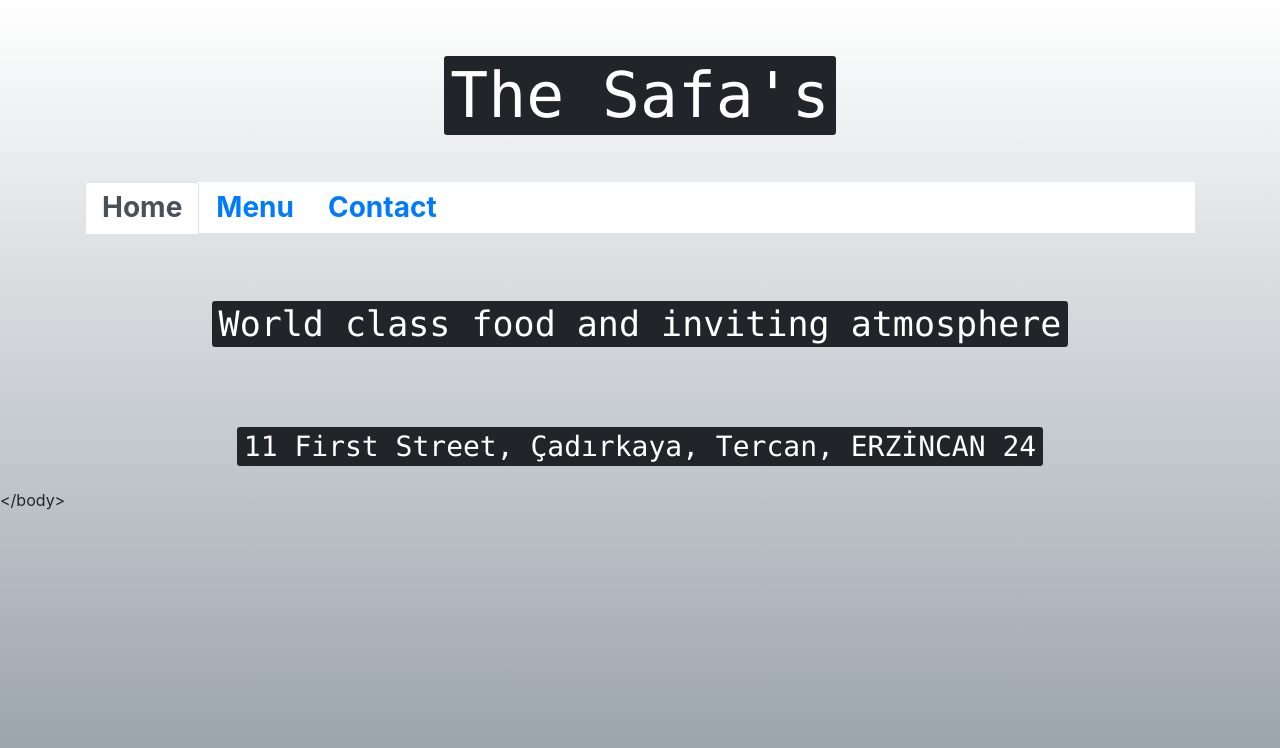
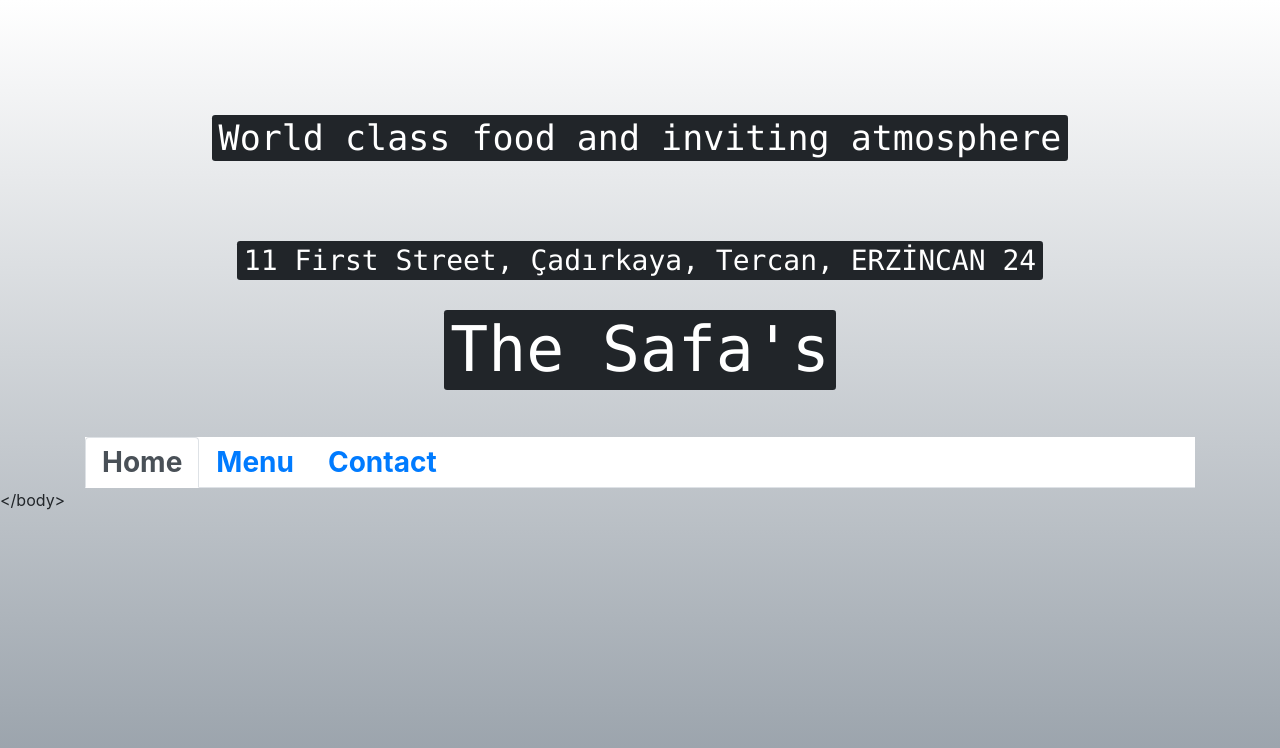
Before and after one commit to SafaErden/Restaurant-Page, a website built with webpack: page dist/index.html in a window 1280 px wide. Built offline with nearby package versions, Linux system fonts and the light colour scheme; files whose address does not match are found by name.

Commit message:
create navbar with only JS

```diff
--- /dev/null
+++ b/src/header.js
@@ -0,0 +1,33 @@
+const createNav = () => {
+	var mainTitle = document.createElement('h1');
+	mainTitle.classList.add('p-0', 'display-3');
+	var titleContent = document.createElement('kbd');
+	titleContent.innerText = "The Safa's";
+	mainTitle.appendChild(titleContent);
+
+	var nav = document.createElement('nav');
+	nav.classList.add('mt-5');
+
+	var menuTabs = document.createElement('div');
+	menuTabs.id = 'nav-tab';
+	menuTabs.classList.add('nav', 'nav-tabs');
+
+	const tabs = [ 'Home', 'Menu', 'Contact' ];
+
+	tabs.forEach((item, index) => {
+		var tabItem = document.createElement('a');
+		tabItem.id = '#nav-' + item.toLowerCase() + '-tab';
+		tabItem.href = '#nav-' + item.toLowerCase();
+		tabItem.classList.add('nav-item', 'nav-link', 'font-weight-bold', 'h3');
+		if (index === 0) {
+			tabItem.classList.add('active');
+		}
+		tabItem.innerText = item;
+		menuTabs.appendChild(tabItem);
+	});
+
+	nav.appendChild(menuTabs);
+
+	return [ mainTitle, nav ];
+};
+export default createNav;
--- a/src/index.js
+++ b/src/index.js
@@ -1 +1,9 @@
-//alert('safa erden');
+import createNav from './header.js';
+
+const content = document.getElementById('content');
+
+const navbar = createNav()[0];
+const navMenu = createNav()[1];
+
+content.appendChild(navbar);
+content.appendChild(navMenu);
```
Also changed, not shown: dist/index.html, dist/main.js, src/contact.js (added), src/home.js (added), src/menu.js (added).
